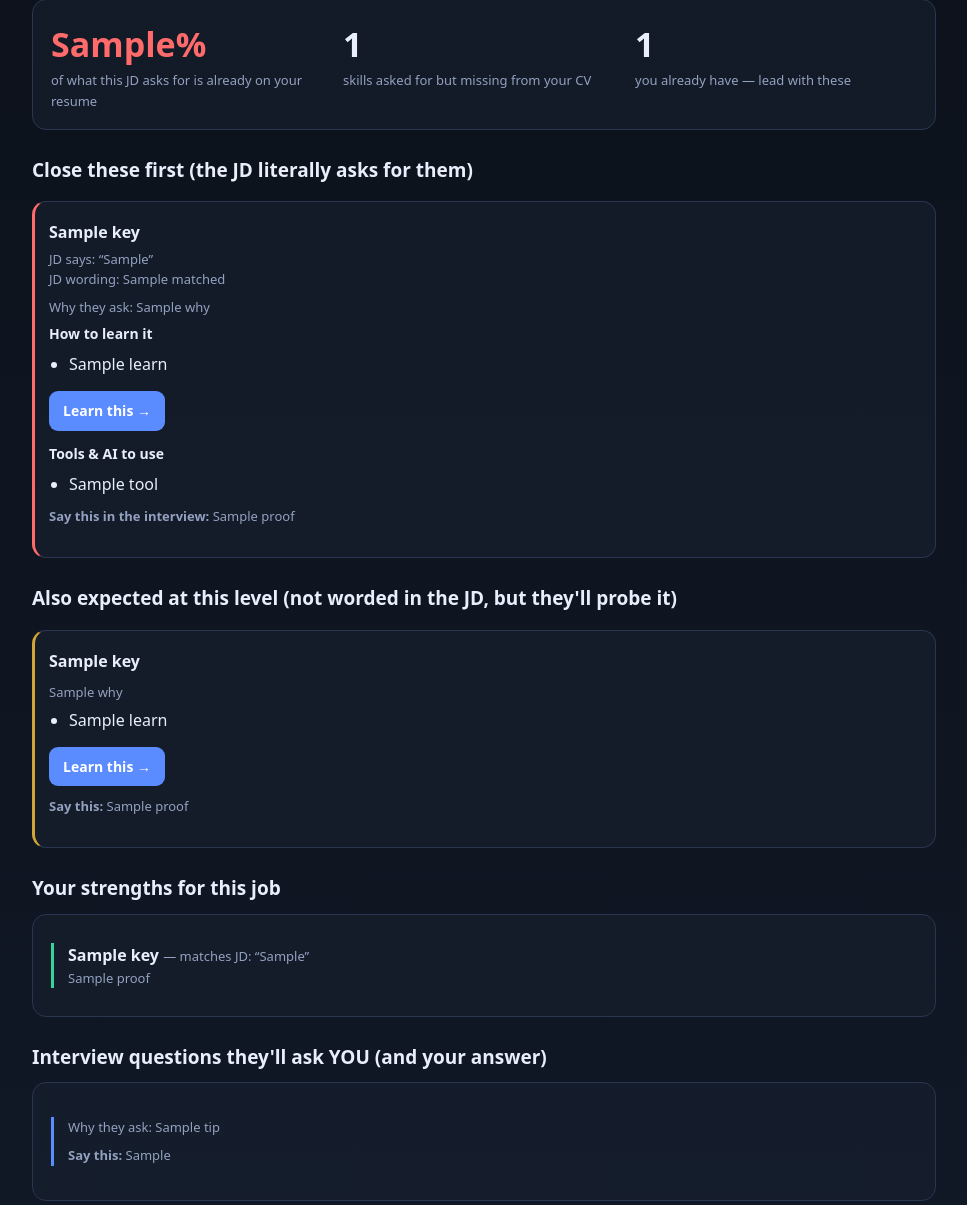
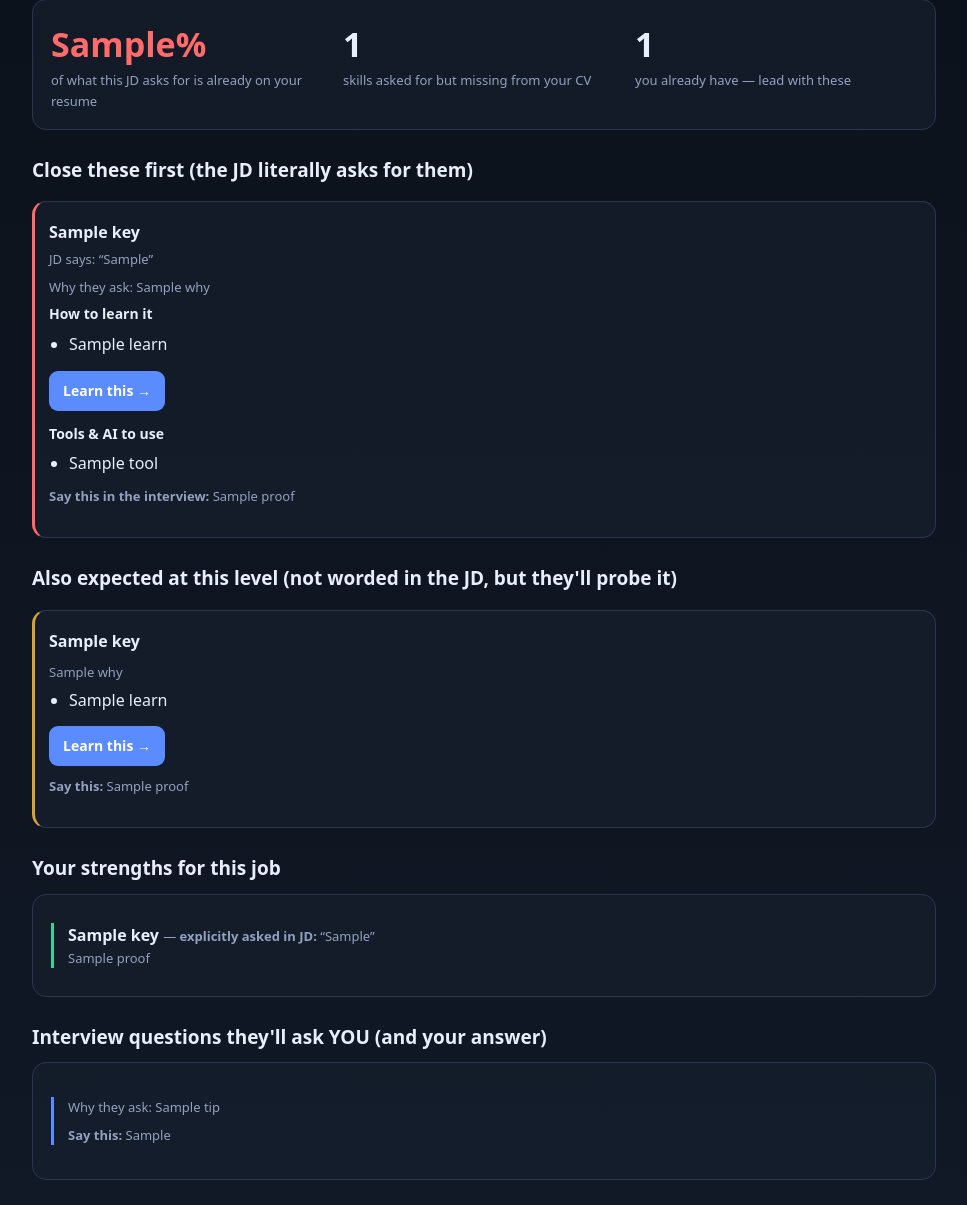
Before and after one commit to tejassrai908-cyber/career-coach, a Flask app: template templates/report.html in a window 1280 px wide. Shown: the part 451-1656 px from the top of the page, without its empty margins (156-1123 px from the left). Run offline with Flask 3, Linux system fonts and the light colour scheme; the template is opened without the code that fills it: most values are stand-ins (such as "Sample title", 1, 10 or a date in 2020).

Commit message:
Report: show JD quote only, label 'not mentioned in JD' strengths, fix Gemini->OpenRouter wording

```diff
--- a/templates/report.html
+++ b/templates/report.html
@@ -33,7 +33,7 @@
 {% if r.out_of_domain %}
 <div class="card" style="border-left:3px solid #ff6b6b;background:#2a1414">
 <b style="font-size:15px;color:#ffb4b4">Heads-up: this job is from a different field than your resume.</b>
-<p class="mut" style="margin:6px 0 0;line-height:1.6">The skills this JD asks for (e.g. PL/SQL, SQL, ETL, QA) are outside the 21 areas this matcher knows, so it can't give a real match score. The percentage above is not meaningful for cross-field jobs. For an accurate, expert read, the AI mode (Gemini key) must be on — it understands ANY field, not just training/L&D.</p>
+<p class="mut" style="margin:6px 0 0;line-height:1.6">The skills this JD asks for (e.g. PL/SQL, SQL, ETL, QA) are outside the 21 areas this matcher knows, so it can't give a real match score. The percentage above is not meaningful for cross-field jobs. For an accurate, expert read, the AI mode (OpenRouter key) must be on — it understands ANY field, not just training/L&D.</p>
 </div>
 {% endif %}
 
@@ -44,7 +44,6 @@
   <b>{{g.key}}</b>
   {% if g.category %}<span class="tag" style="background:#2e2410;color:#f0d27e;font-size:11px;padding:2px 6px;border-radius:4px;margin-left:6px">{{ 'PREFERRED' if g.category == 'preferred' else 'REQUIRED' }}</span>{% endif %}
   {% if g.jd_quote %}<div class="mut" style="margin-top:4px">JD says: &ldquo;{{g.jd_quote}}&rdquo;</div>{% endif %}
-  {% if g.matched %}<div class="mut">JD wording: {{g.matched|join(', ')}}</div>{% endif %}
   {% if g.near %}<div class="hav" style="margin:8px 0 0"><b>You already do this.</b> Your resume shows: {{g.bridge|join(', ')}}.
     You just need the framework name + proof — fastest gap to close.</div>{% endif %}
   <p class="mut" style="margin:8px 0 4px">Why they ask: {{g.why}}</p>
@@ -72,7 +71,7 @@
 {% if r.have %}
 <h2>Your strengths for this job</h2>
 <div class="card">
-{% for h in r.have %}<div class="hav"><b>{{h.key}}</b>{% if h.jd_quote %} <span class="mut">&mdash; matches JD: &ldquo;{{h.jd_quote}}&rdquo;</span>{% endif %}<div class="mut">{{h.proof}}</div></div>{% endfor %}
+{% for h in r.have %}<div class="hav"><b>{{h.key}}</b>{% if h.jd_quote %} <span class="mut">&mdash; <b>explicitly asked in JD:</b> &ldquo;{{h.jd_quote}}&rdquo;</span>{% else %} <span class="mut">&mdash; <b>not mentioned in this JD</b> (your strength, but don't lead with it)</span>{% endif %}<div class="mut">{{h.proof}}</div></div>{% endfor %}
 </div>
 {% endif %}
 
```
